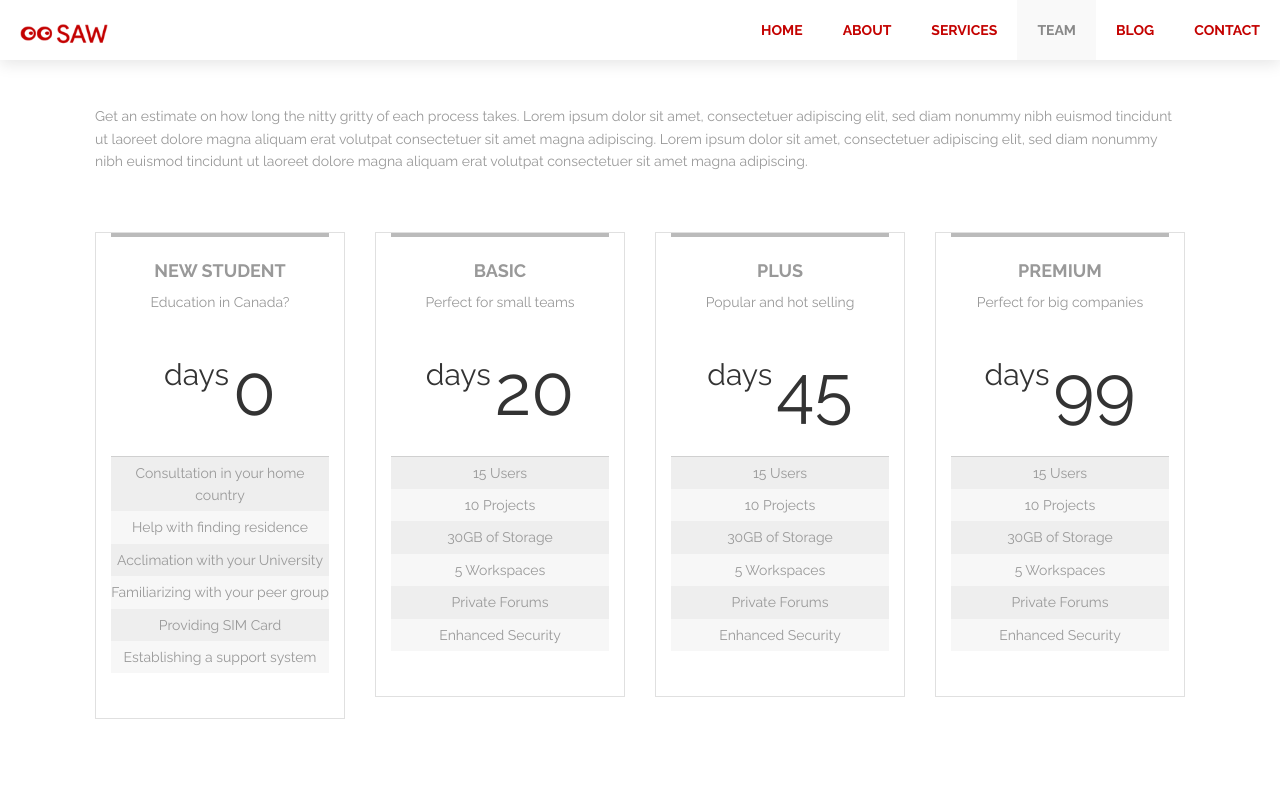
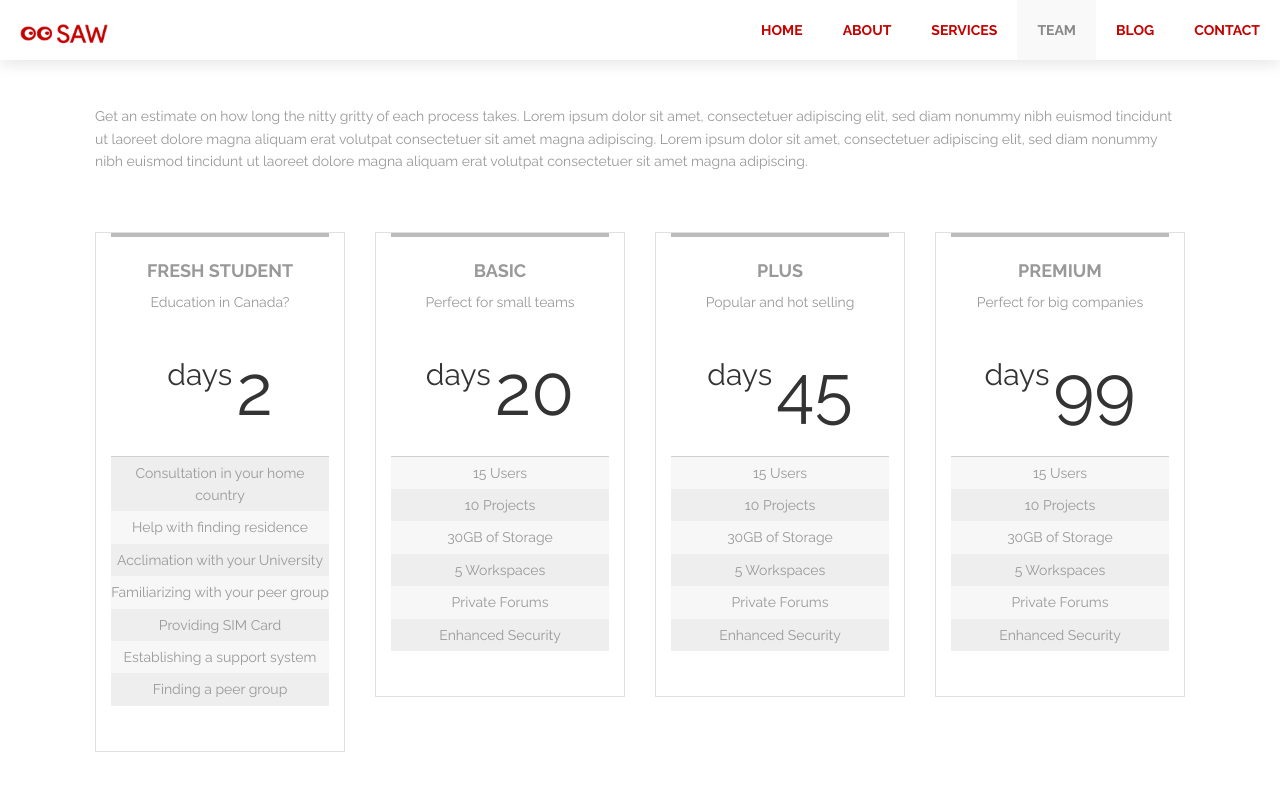
Before and after one commit to prabhav/saw, a Jekyll site: the page built from index.markdown, in a window 1280 px wide and 900 px high, scrolled down 5564 px, cut to the strip 0-855 px from the top of the window. Shown: the top 791 px of the strip. Built offline with Jekyll 4.4.1, drawn with Linux system fonts in a browser that asks for light colours.

Commit message:
Updated Index

```diff
--- a/index.markdown
+++ b/index.markdown
@@ -254,9 +254,9 @@ members:
   desc: Lorem ipsum dolor sit amet, consectetuer adipiscing elit, sed diam nonummy
     nibh euismod tincidunt ut laoreet dolore magna aliquam erat volutpat consectetue.
 price_boxes:
-- type: New Student
+- type: Fresh Student
   desc: Education in Canada?
-  cost: 0
+  cost: 2
   lines:
   - Consultation in your home country
   - Help with finding residence
@@ -264,6 +264,7 @@ price_boxes:
   - Familiarizing with your peer group
   - Providing SIM Card
   - Establishing a support system
+  - Finding a peer group
 - type: basic
   desc: Perfect for small teams
   cost: 20
```
